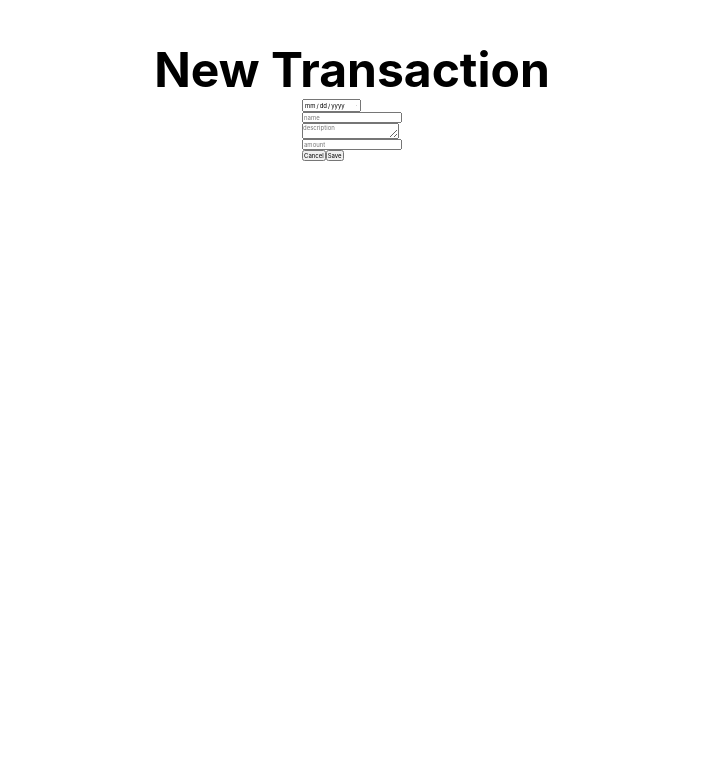
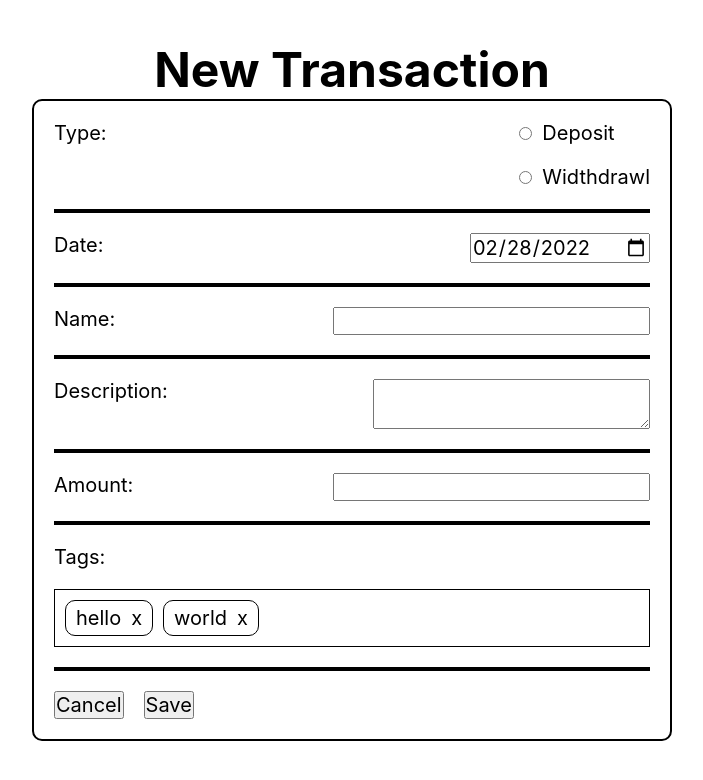
Before and after one commit to alexismarroquin7/expense-tracker-fe-a, a Next.js app: page /transactions/new in a window 1280 px wide. Shown: the top 780 px of the page, without its empty margins (288-991 px from the left). Built offline with nearby package versions, Linux system fonts and the light colour scheme.

Commit message:
creates form with custom Label

```diff
--- a/components/DateInput/index.js
+++ b/components/DateInput/index.js
@@ -1,7 +1,7 @@
 import styled from "styled-components"
 
 const StyledDateInput = styled.input.attrs(({
-  type = 'text',
+  type = "date",
   placeholder = null
 }) => {
   return {
@@ -19,7 +19,6 @@ export const DateInput = ({
   value
 }) => {
   return <StyledDateInput
-    type="date"
     placeholder={placeholder}
     onChange={onChange}
     name={name}
--- /dev/null
+++ b/components/Label/index.js
@@ -0,0 +1,30 @@
+import styled from "styled-components"
+
+const StyledLabel = styled.label`
+
+  border: ${({border}) => border ? border : '0'};
+  width: ${({width}) => width ? width : 'auto'};
+  display: flex;
+
+  flex-flow: ${({direction}) => direction ? direction : 'row wrap'};
+  justify-content: ${({justify}) => justify ? justify : 'flex-start'};
+  align-items: ${({alignItems}) => alignItems ? alignItems : 'flex-start'};
+  gap: ${({gap}) => gap ? gap : '0'};
+
+`
+
+export const Label = (props) => {
+  return (
+  <StyledLabel
+    border={props.border}
+    width={props.width}
+    direction={props.direction}
+    justify={props.justify}
+    alignItems={props.alignItems}
+    gap={props.gap}
+  >
+    {props.text && <p>{props.text}</p>}
+    {props.children}
+  </StyledLabel>
+  )
+}
--- a/components/TextField/index.js
+++ b/components/TextField/index.js
@@ -2,11 +2,13 @@ import styled from "styled-components"
 
 const StyledTextField = styled.input.attrs(({
   type = 'text',
-  placeholder = null
+  placeholder = null,
+  value
 }) => {
   return {
     type,
-    placeholder
+    placeholder,
+    value
   }
 })`
 
--- a/components/index.js
+++ b/components/index.js
@@ -4,6 +4,7 @@ export * from "./DateInput"
 export * from "./Form"
 export * from "./Grid"
 export * from "./Icons"
+export * from "./Label"
 export * from "./Section"
 export * from "./TextArea"
 export * from "./TextField"
--- a/pages/transactions/new.js
+++ b/pages/transactions/new.js
@@ -1,9 +1,75 @@
 import { useRouter } from "next/router"
-import { Button, DateInput, Grid, Section, TextArea, TextField } from "../../components"
+import { Border, Button, DateInput, Grid, Label, Section, TextArea, TextField } from "../../components"
+import { v4 as uuidv4 } from "uuid";
+import { useEffect, useState } from "react";
+
+const options = {
+  transaction_types: [
+    {
+      id: uuidv4(),
+      name: 'Deposit'
+    },
+    {
+      id: uuidv4(),
+      name: 'Widthdrawl'
+    }
+  ],
+  tags: []
+}
+
+const getDate = () => {
+  const d = new Date();
+
+
+  const year = d.getFullYear();
+
+  const offset = 1;
+  const month = d.getMonth() + offset;
+
+  const day = d.getDate();
+
+  return `${year}-${`${month < 10 ? '0' : ''}${month}`}-${`${day < 10 ? '0' : ''}${day}`}`
+}
+
+const initialFormValues = {
+  name: '',
+  description: '',
+  type: '',
+  date: getDate(),
+  amount: '',
+  tags: [
+    {
+      id: uuidv4(),
+      text: 'hello'
+    },
+    {
+      id: uuidv4(),
+      text: 'world'
+    },
+  ]
+}
 
 export default function NewTransaction(){
 
   const router = useRouter();
+  const [values, setValues] = useState(initialFormValues)
+
+  useEffect(() => {
+    console.log(values)
+  }, [values])
+
+  const handleChange = (e) => {
+    const { name, value } = e.target;
+
+    setValues({
+      ...values,
+      [name]: value
+    });
+  }
+
+  const handleSubmit = (e) => {
+    e.preventDefault();
+  }
 
   return (
   <Section>
@@ -11,31 +77,171 @@ export default function NewTransaction(){
       <h3>New Transaction</h3>
     </Grid>
 
-    <form>
+    <form
+      onSubmit={handleSubmit}
+    >
+      <Grid
+        width="50vw"
+        border=".2rem solid black"
+        borderRadius="10px"
+        direction="column wrap"
+        padding="2rem"
+        gap="2rem"
+      >
+
+        <Grid
+          width="100%"
+          justify="space-between"
+        >
+          <p>Type:</p>
+
           <Grid
             direction="column wrap"
+            gap="2rem"
+          >
+            {options.transaction_types.map(type => (
+              <Label
+                key={type.id}
+                alignItems="center"
+                gap="1rem"
+              >
+                <input
+                  type="radio"
+                  name="type"
+                  value={type.name.toLowerCase()}
+                  checked={values.type === type.name.toLowerCase()}
+                  onChange={handleChange}
+                />
+                {type.name}
+              </Label>
+            ))}
+          </Grid>
+        </Grid>
+
+        <Border
+          width="100%"
+          bgColor="black"
+        />
+
+        <Label
+          width="100%"
+          justify="space-between"
+          text="Date:"
+          gap="1rem"
         >
           <DateInput
+            name="date"
+            value={values.date}
+            onChange={handleChange}
+          />
+        </Label>
 
+        <Border
+          width="100%"
+          bgColor="black"
         />
+
+        <Label
+          width="100%"
+          justify="space-between"
+          text="Name:"
+        >
 
           <TextField
             name="name"
-          placeholder="name"
+            value={values.name}
+            onChange={handleChange}
+          />
+        </Label>
+
+        <Border
+          width="100%"
+          bgColor="black"
         />
 
+        <Label
+          width="100%"
+          justify="space-between"
+          text="Description:"
+        >
           <TextArea
             name="description"
-          placeholder="description"
+            value={values.description}
+            onChange={handleChange}
+          />
+        </Label>
+
+        <Border
+          width="100%"
+          bgColor="black"
         />
 
+        <Label
+          width="100%"
+          justify="space-between"
+          text="Amount:"
+        >
           <TextField
             type="number"
             name="amount"
-          placeholder="amount"
+            value={values.amount}
+            onChange={handleChange}
+          />
+        </Label>
+
+        <Border
+          width="100%"
+          bgColor="black"
         />
 
-        <Grid>
+        <Grid
+          width="100%"
+          gap="2rem"
+          justify="space-between"
+        >
+          <p
+            style={{
+              width: "100%"
+            }}
+          >Tags:</p>
+
+          <Grid
+            width="100%"
+
+            border="1px solid black"
+            gap="1rem"
+            padding={values.tags.length > 0 ? "1rem" : "2rem"}
+          >
+
+            {values.tags.map(tag => {
+              return (
+              <Grid
+                key={uuidv4()}
+                border="1px solid black"
+                padding=".5rem 1rem"
+                borderRadius="10px"
+                gap="1rem"
+              >
+                <p>{tag.text}</p>
+                <p>x</p>
+              </Grid>
+
+              )
+
+            })}
+          </Grid>
+        </Grid>
+
+
+        <Border
+          width="100%"
+          bgColor="black"
+        />
+
+        {/* BUTTONS */}
+        <Grid
+          gap="2rem"
+        >
 
           <Button
             onClick={(e) => {
@@ -44,11 +250,13 @@ export default function NewTransaction(){
             }}
             text="Cancel"
           />
+
           <Button
             text="Save"
           />
 
         </Grid>
+
 
       </Grid>
 
--- a/styles/theme.js
+++ b/styles/theme.js
@@ -61,4 +61,10 @@ export const theme = {
 
 export const GlobalStyles = createGlobalStyle`
   /* add global styles here */
+  input,
+  textarea,
+  label,
+  button {
+    font-size: 2rem;
+  }
 `
```
Lines whose indentation alone changed are shown as unchanged.
